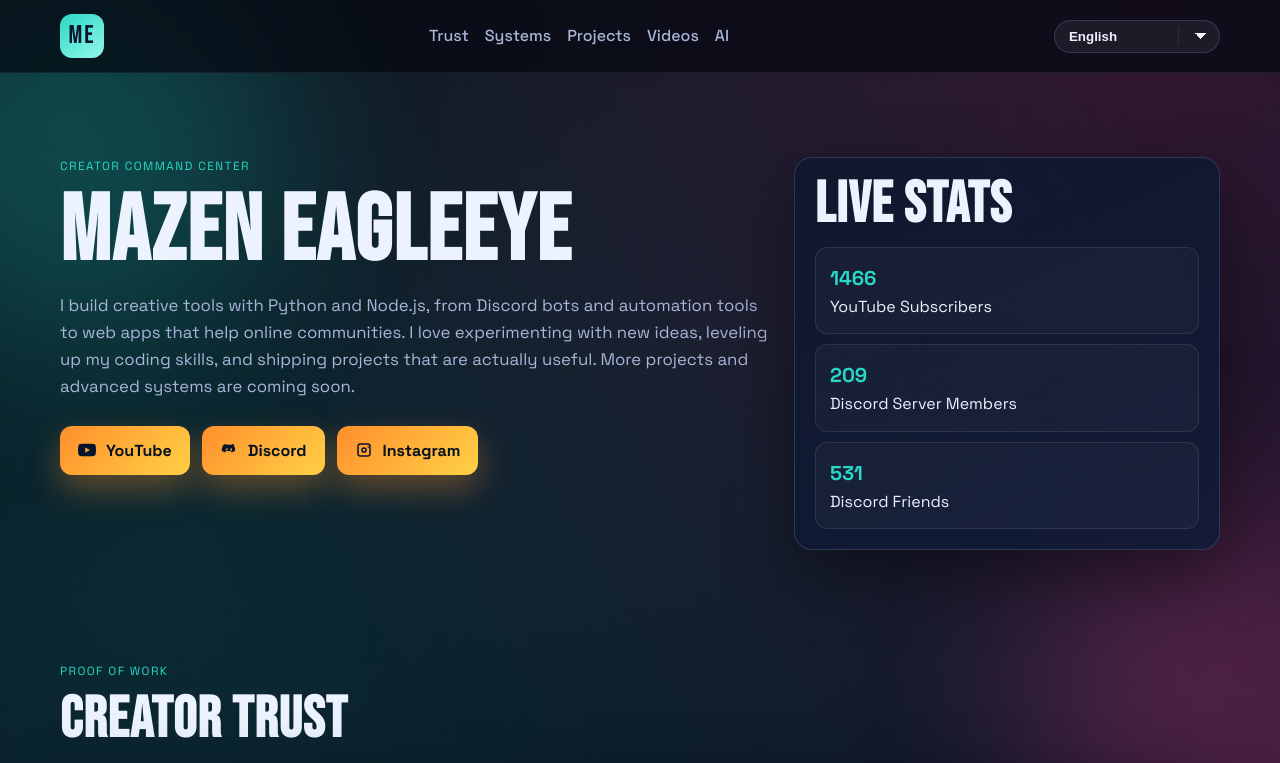
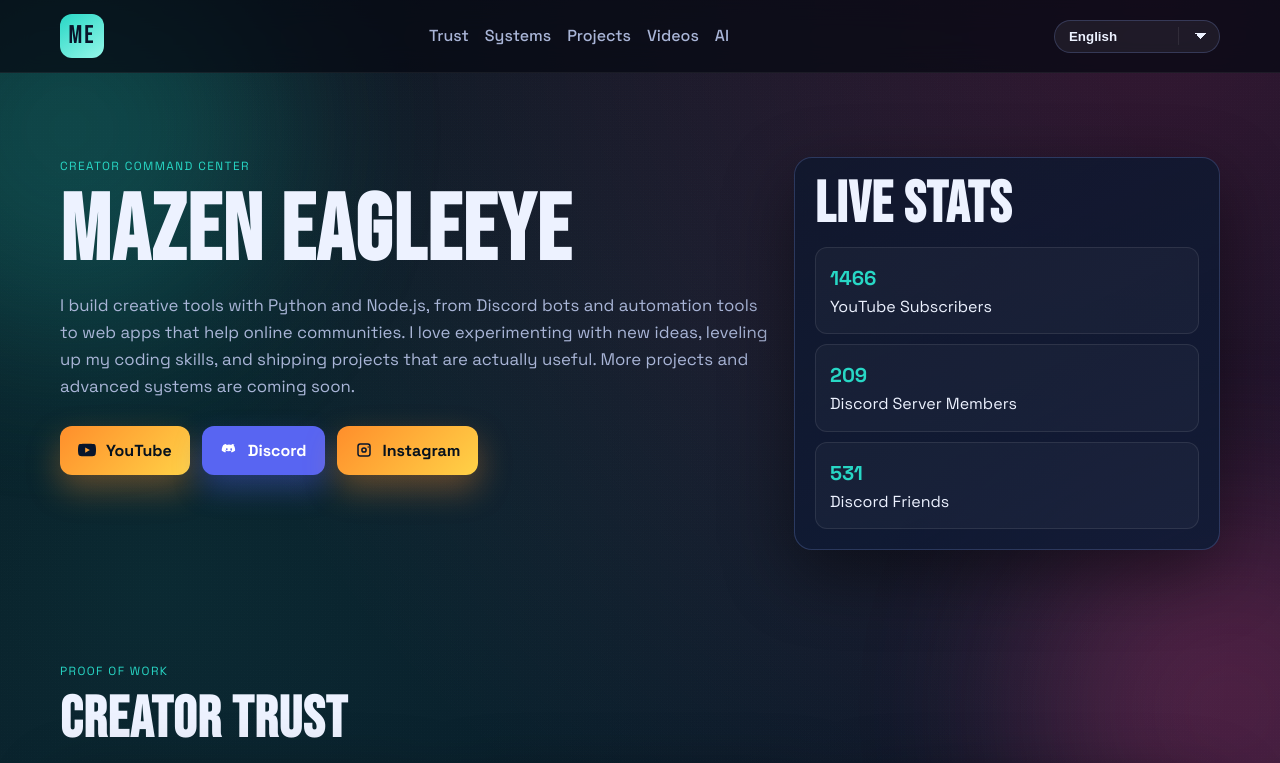
Before and after one commit to hazemabosena/mazeneagleeye, a website: page index.html in a window 1280 px wide. Shown: the top 763 px of the page. Drawn offline with Linux system fonts and the light colour scheme; no server answers.

Commit message:
Style Discord button with brand color

```diff
--- a/css/main.css
+++ b/css/main.css
@@ -579,3 +579,17 @@
 .btn-ghost.btn-icon svg {
   color: var(--text);
 }
+
+.btn-discord {
+  background: #5865f2;
+  color: #ffffff;
+  box-shadow: 0 14px 28px rgba(88, 101, 242, 0.35);
+}
+
+.btn-discord:hover {
+  transform: translateY(-2px);
+}
+
+.btn-discord svg {
+  color: #ffffff;
+}
--- a/index.html
+++ b/index.html
@@ -65,7 +65,7 @@
               </svg>
               <span data-i18n="heroYouTube">YouTube</span>
             </a>
-            <a class="btn btn-main btn-icon" href="https://discord.com/users/1019254470191890473" target="_blank" rel="noopener" aria-label="Discord">
+            <a class="btn btn-discord btn-icon" href="https://discord.com/users/1019254470191890473" target="_blank" rel="noopener" aria-label="Discord">
               <svg viewBox="0 0 24 24" aria-hidden="true" focusable="false">
                 <path d="M19.6 5.3a16 16 0 0 0-3.8-1.2l-.5 1.1a14 14 0 0 0-6.6 0l-.5-1.1a16 16 0 0 0-3.8 1.2C2.7 8 2.2 10.5 2.4 13c1.5 1.1 3.1 1.8 4.6 2.2.4-.5.7-1 1-1.5-.6-.2-1.1-.4-1.6-.7l.4-.3c2.9 1.3 6 1.3 8.9 0l.4.3c-.5.3-1 .5-1.6.7.3.5.6 1 1 1.5 1.5-.4 3.1-1.1 4.6-2.2.3-2.5-.3-5-2-7.7ZM9.1 12.4c-.6 0-1.1-.6-1.1-1.3s.5-1.3 1.1-1.3 1.1.6 1.1 1.3-.5 1.3-1.1 1.3Zm5.8 0c-.6 0-1.1-.6-1.1-1.3s.5-1.3 1.1-1.3 1.1.6 1.1 1.3-.5 1.3-1.1 1.3Z" />
               </svg>
```
